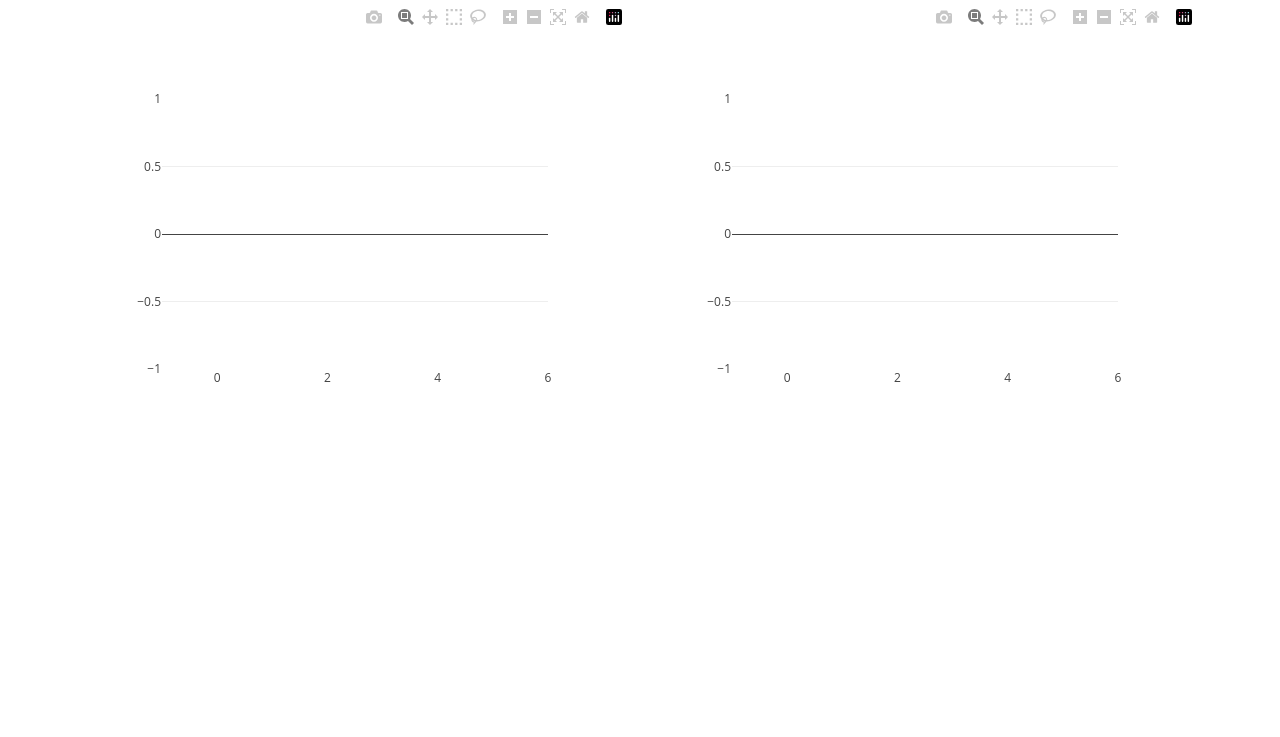
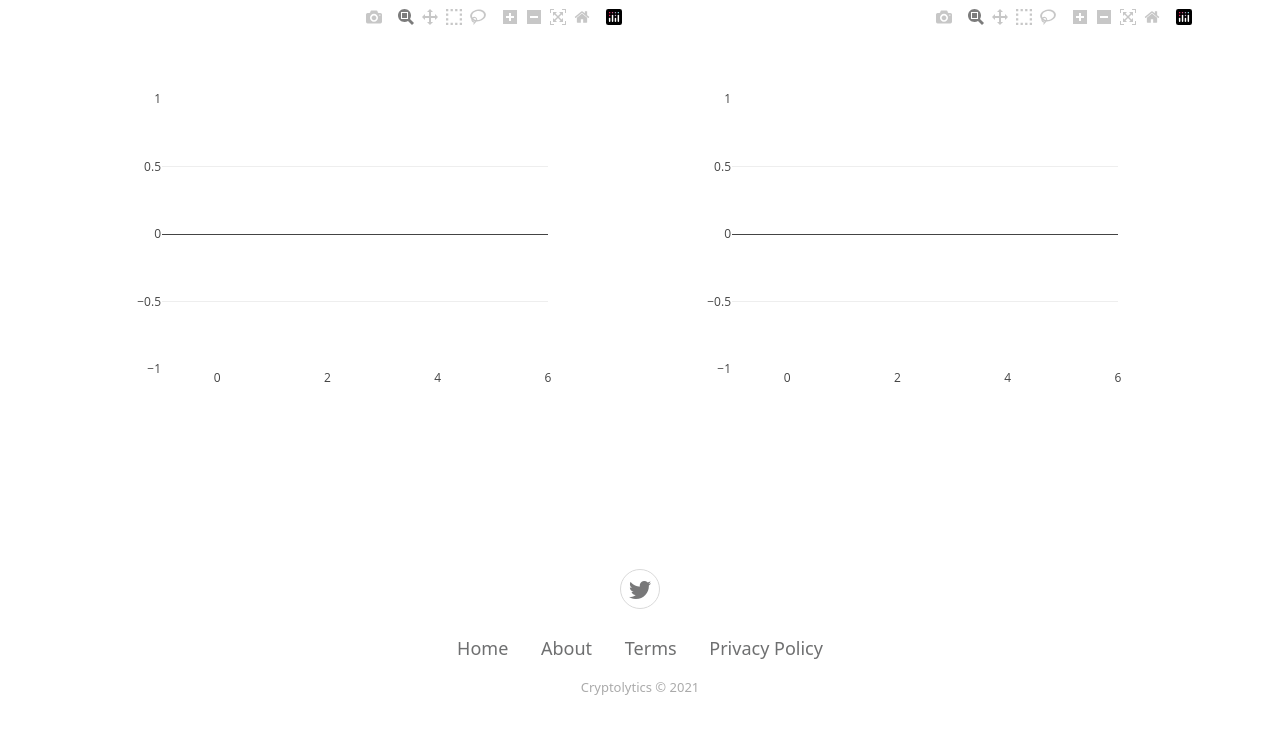
Before and after one commit to DataJohann/cryptocurrencies, a Flask app: page / in a window 1280 px wide. Shown: the part 1719-2456 px from the top of the page. Before the commit the page ends 2101 px from the top, so only its background shows below. Run offline with Flask 2, Linux system fonts and the light colour scheme; data that the repository does not hold is empty; parts of the project's set-up code (start-up, migrations or seed data) failed here and were passed over; some libraries are stand-ins or nearby versions.

Commit message:
added footer

```diff
--- a/crypto/static/css/custom.css
+++ b/crypto/static/css/custom.css
@@ -70,3 +70,63 @@ a{
 .last-row{
     padding-bottom: 60pt;
 }
+
+.footer-basic {
+    padding:40px 0;
+    background-color:#ffffff;
+    color:#4b4c4d;
+  }
+
+  .footer-basic ul {
+    padding:0;
+    list-style:none;
+    text-align:center;
+    font-size:18px;
+    line-height:1.6;
+    margin-bottom:0;
+  }
+
+  .footer-basic li {
+    padding:0 10px;
+  }
+
+  .footer-basic ul a {
+    color:inherit;
+    text-decoration:none;
+    opacity:0.8;
+  }
+
+  .footer-basic ul a:hover {
+    opacity:1;
+  }
+
+  .footer-basic .social {
+    text-align:center;
+    padding-bottom:25px;
+  }
+
+  .footer-basic .social > a {
+    font-size:24px;
+    width:40px;
+    height:40px;
+    line-height:40px;
+    display:inline-block;
+    text-align:center;
+    border-radius:50%;
+    border:1px solid #ccc;
+    margin:0 8px;
+    color:inherit;
+    opacity:0.75;
+  }
+
+  .footer-basic .social > a:hover {
+    opacity:0.9;
+  }
+
+  .footer-basic .copyright {
+    margin-top:15px;
+    text-align:center;
+    font-size:13px;
+    color:#aaa;
+    margin-bottom:0;
+  }
--- a/crypto/templates/index.html
+++ b/crypto/templates/index.html
@@ -7,6 +7,8 @@
 <head>
     <link rel="shortcut icon" href="{{ url_for('static', filename='images/favicon.ico') }}" type="image/x-icon">
     <title>Cryptocurrency's Reddit, Twitter, Alexa Count | Cryptolytics.xyz</title>
+    <meta name="description" content="Cryptocurrency's Twitter Followers - What cryptocurrency has the most Twitter followers? Find best crypto communities by comparing activity accross all social media channels">
+    <meta name="keywords" content="Twitter, Followers, Cryptocurrencies, Statistics, Community, Count, Subscribers, Analytics, Statistics, Subreddits">
 
     <!-- Bootstrap CSS -->
     <meta name="viewport" content="width=device-width, initial-scale=1">
@@ -14,6 +16,7 @@
 
     <!-- Plotly js library -->
     <script src="https://cdn.plot.ly/plotly-latest.min.js"></script>
+
 
     <!-- Custom CSS -->
 
@@ -199,5 +202,22 @@
 
 <!-- JavaScript Bundle with Popper -->
 <script src="https://cdn.jsdelivr.net/npm/bootstrap@5.1.0/dist/js/bootstrap.bundle.min.js" integrity="sha384-U1DAWAznBHeqEIlVSCgzq+c9gqGAJn5c/t99JyeKa9xxaYpSvHU5awsuZVVFIhvj" crossorigin="anonymous"></script>
+
+<div class="footer-basic">
+    <footer>
+        <div class="social"><a href="https://twitter.com/cryptolyticsHQ"><i class="icon ion-social-twitter"></i></a></div>
+        <ul class="list-inline">
+            <li class="list-inline-item"><a href="/">Home</a></li>
+            <!-- <li class="list-inline-item"><a href="#">Services</a></li> -->
+            <li class="list-inline-item"><a href="#">About</a></li>
+            <li class="list-inline-item"><a href="#">Terms</a></li>
+            <li class="list-inline-item"><a href="#">Privacy Policy</a></li>
+        </ul>
+        <p class="copyright">Cryptolytics © 2021</p>
+    </footer>
+</div>
+
+<!-- Library for footer -->
+<link rel="stylesheet" href="https://cdnjs.cloudflare.com/ajax/libs/ionicons/2.0.1/css/ionicons.min.css">
 </body>
 </html>
```
Also changed, not shown: crypto/templates/Alexa_Rank.html (+18 -1 lines), crypto/templates/reddit.html (+19 -2 lines), crypto/templates/twitter.html (+20 -1 lines).
